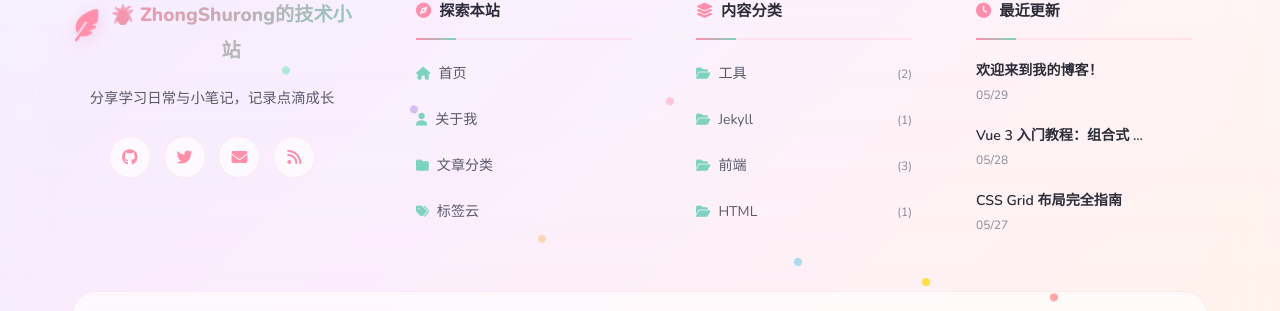
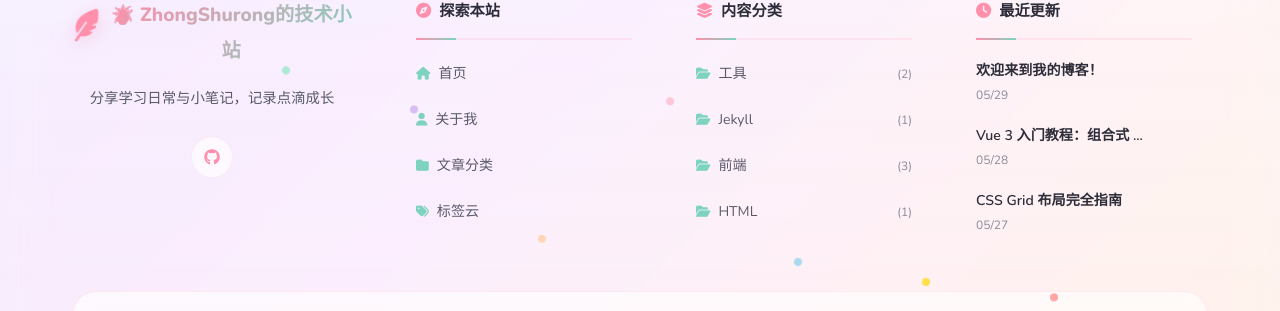
Before and after one commit to Supowe/Supowe.github.io, a Jekyll site: the page built from index.md, in a window 1280 px wide and 900 px high, scrolled down 3526 px. Shown: the part 315-626 px from the top of the window. Built offline with Jekyll 4.4.1, drawn with Linux system fonts in a browser that asks for light colours.

Commit message:
Keep only GitHub in footer social links

```diff
--- a/_includes/footer.html
+++ b/_includes/footer.html
@@ -14,17 +14,6 @@
               <i class="fab fa-github"></i>
             </a>
           {% endif %}
-          {% if site.twitter_username %}
-            <a href="https://twitter.com/{{ site.twitter_username }}" target="_blank" class="social-link" title="Twitter">
-              <i class="fab fa-twitter"></i>
-            </a>
-          {% endif %}
-          <a href="mailto:{{ site.email }}" class="social-link" title="Email">
-            <i class="fas fa-envelope"></i>
-          </a>
-          <a href="{{ "/feed.xml" | relative_url }}" class="social-link" title="RSS订阅">
-            <i class="fas fa-rss"></i>
-          </a>
         </div>
       </div>
 
```
